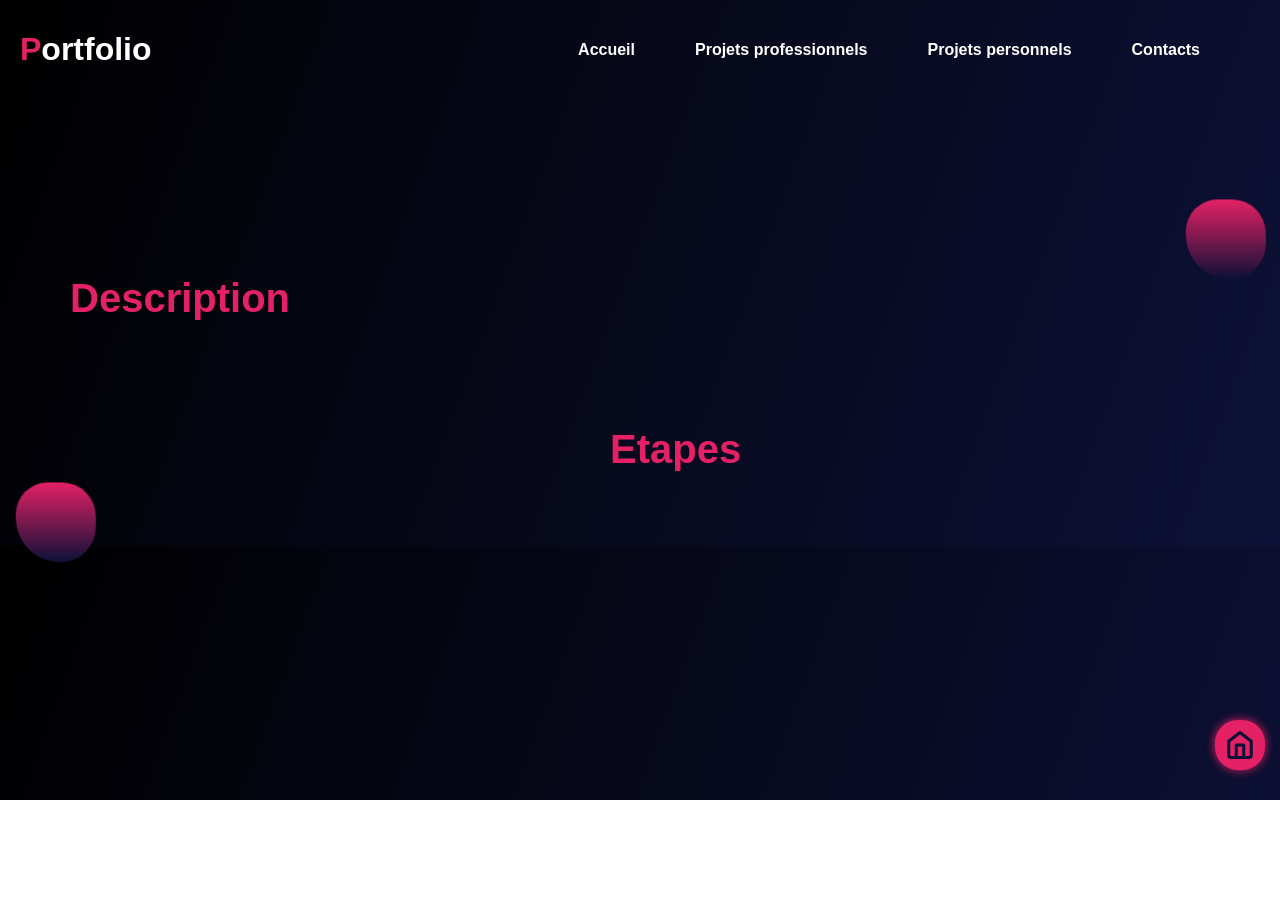
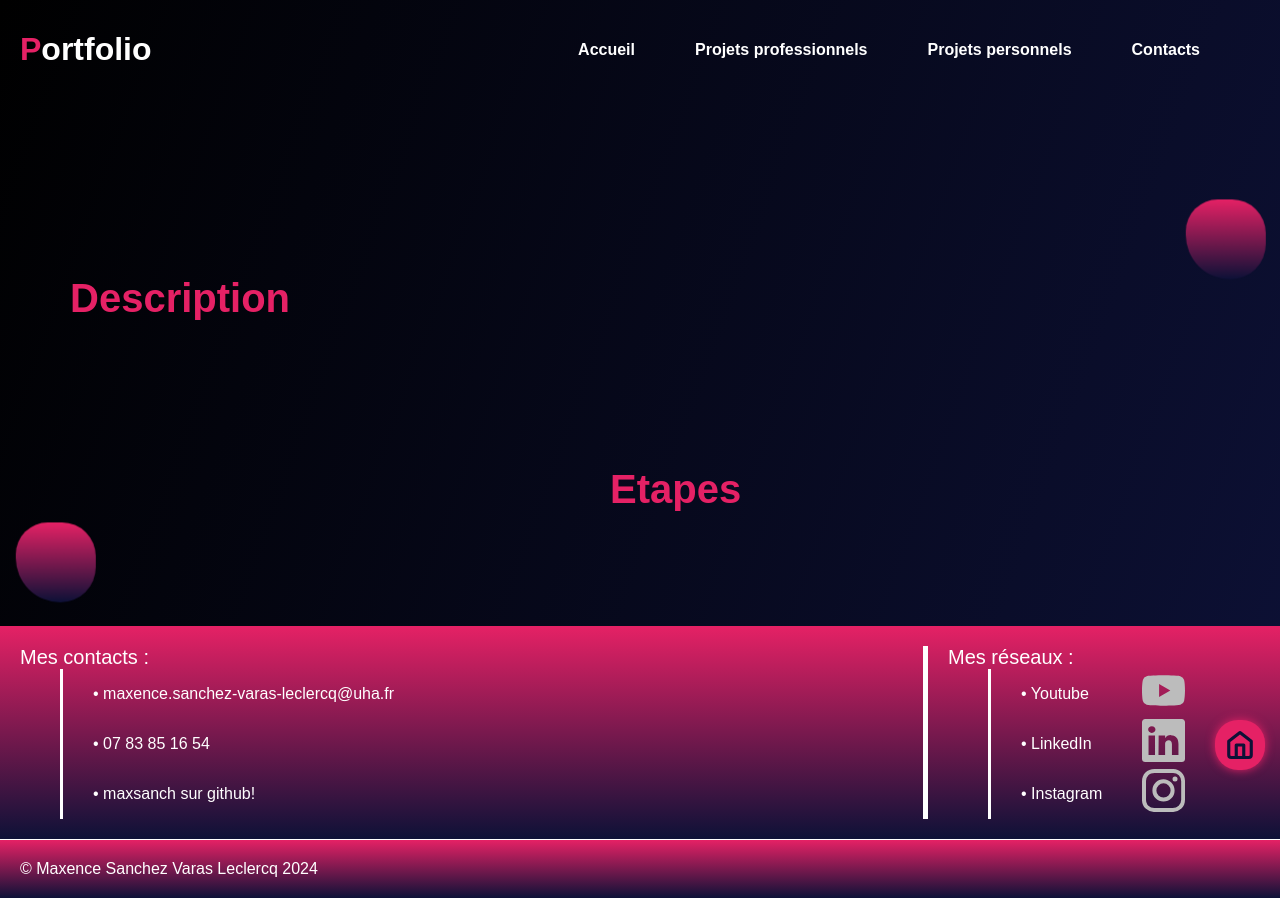
Before and after one commit to maxsanch/MaxenceSanchez, a plain HTML site: page pages/projetsdétail.html in a window 1280 px wide. Shown: the top 898 px of the page. Before the commit the page ends 800 px from the top, so only its background shows below. Drawn offline with Linux system fonts and the light colour scheme.

Commit message:
continuer

```diff
--- a/pages/projetsdétail.html
+++ b/pages/projetsdétail.html
@@ -72,6 +72,65 @@
 
         </div>
     </div>
+    <footer id="bas">
+        <!-- chaque rubrique contient l'ensemble de données pour 1 type d'information, les informations des SAE sont affichées en Javascript -->
+        <div class="gauche">
+            <div class="contactes">
+                Mes contacts :
+            </div>
+            <div class="liens">
+                <p>
+                    • maxence.sanchez-varas-leclercq@uha.fr
+                </p>
+                <p>
+                    • 07 83 85 16 54
+                </p>
+                <p>
+                    • maxsanch sur github!
+                </p>
+            </div>
+        </div>
+        <div class="droite">
+            <!-- la classe contacts contient un code qui semble long mais qui est rempli pour la plus grande partie d'icones svg -->
+            <div class="contactes">
+                Mes réseaux :
+            </div>
+            <div class="liens">
+                <!-- toujours les réseaux et leurs icones -->
+                <div class="res">
+                    <p> <a href="https://www.youtube.com/channel/UC0H-rwYaFfV0uFkB9mJAj2Q" class="rese"> • Youtube</a>
+                    </p>
+                    <a href="https://www.youtube.com/channel/UC0H-rwYaFfV0uFkB9mJAj2Q" class="rese"><svg class="i"
+                            xmlns="http://www.w3.org/2000/svg" width="43" height="43" viewBox="0 0 24 24"
+                            fill="#bcbcbc">
+                            <path
+                                d="M12.04 3.5c.59 0 7.54.02 9.34.5a3.02 3.02 0 0 1 2.12 2.15C24 8.05 24 12 24 12v.04c0 .43-.03 4.03-.5 5.8A3.02 3.02 0 0 1 21.38 20c-1.76.48-8.45.5-9.3.51h-.17c-.85 0-7.54-.03-9.29-.5A3.02 3.02 0 0 1 .5 17.84c-.42-1.61-.49-4.7-.5-5.6v-.5c.01-.9.08-3.99.5-5.6a3.02 3.02 0 0 1 2.12-2.14c1.8-.49 8.75-.51 9.34-.51zM9.54 8.4v7.18L15.82 12 9.54 8.41z" />
+                        </svg></a>
+                </div>
+                <div class="res">
+                    <p><a href="https://www.linkedin.com/in/maxence-sanchez-5877082a4/" class="rese"> • LinkedIn</a></p>
+                    <a href="https://www.linkedin.com/in/maxence-sanchez-5877082a4/" class="rese"><svg class="i"
+                            xmlns="http://www.w3.org/2000/svg" width="43" height="43" viewBox="0 0 24 24"
+                            fill="#bcbcbc">
+                            <path
+                                d="M22.23 0H1.77C.8 0 0 .77 0 1.72v20.56C0 23.23.8 24 1.77 24h20.46c.98 0 1.77-.77 1.77-1.72V1.72C24 .77 23.2 0 22.23 0zM7.27 20.1H3.65V9.24h3.62V20.1zM5.47 7.76h-.03c-1.22 0-2-.83-2-1.87 0-1.06.8-1.87 2.05-1.87 1.24 0 2 .8 2.02 1.87 0 1.04-.78 1.87-2.05 1.87zM20.34 20.1h-3.63v-5.8c0-1.45-.52-2.45-1.83-2.45-1 0-1.6.67-1.87 1.32-.1.23-.11.55-.11.88v6.05H9.28s.05-9.82 0-10.84h3.63v1.54a3.6 3.6 0 0 1 3.26-1.8c2.39 0 4.18 1.56 4.18 4.89v6.21z" />
+                        </svg></a>
+                </div>
+                <div class="res">
+                    <p><a href="https://www.instagram.com/maxence.svl/" class="rese">• Instagram</a></p>
+                    <a href="https://www.instagram.com/maxence.svl/" class="rese"><svg class="i"
+                            xmlns="http://www.w3.org/2000/svg" width="43" height="43" viewBox="0 0 24 24"
+                            fill="#bcbcbc">
+                            <path
+                                d="M16.98 0a6.9 6.9 0 0 1 5.08 1.98A6.94 6.94 0 0 1 24 7.02v9.96c0 2.08-.68 3.87-1.98 5.13A7.14 7.14 0 0 1 16.94 24H7.06a7.06 7.06 0 0 1-5.03-1.89A6.96 6.96 0 0 1 0 16.94V7.02C0 2.8 2.8 0 7.02 0h9.96zm.05 2.23H7.06c-1.45 0-2.7.43-3.53 1.25a4.82 4.82 0 0 0-1.3 3.54v9.92c0 1.5.43 2.7 1.3 3.58a5 5 0 0 0 3.53 1.25h9.88a5 5 0 0 0 3.53-1.25 4.73 4.73 0 0 0 1.4-3.54V7.02a5 5 0 0 0-1.3-3.49 4.82 4.82 0 0 0-3.54-1.3zM12 5.76c3.39 0 6.2 2.8 6.2 6.2a6.2 6.2 0 0 1-12.4 0 6.2 6.2 0 0 1 6.2-6.2zm0 2.22a3.99 3.99 0 0 0-3.97 3.97A3.99 3.99 0 0 0 12 15.92a3.99 3.99 0 0 0 3.97-3.97A3.99 3.99 0 0 0 12 7.98zm6.44-3.77a1.4 1.4 0 1 1 0 2.8 1.4 1.4 0 0 1 0-2.8z" />
+                        </svg></a>
+                </div>
+            </div>
+        </div>
+    </footer>
+    <footer class="sousfooter">
+        © Maxence Sanchez Varas Leclercq 2024
+    </footer>
 </body>
 <script src="../script/data.js"></script>
 <script src="../script/page.js"></script>
--- a/styles/styles.css
+++ b/styles/styles.css
@@ -3,6 +3,7 @@ body {
     font-family: Arial, Helvetica, sans-serif;
     background: linear-gradient(110deg, #000000, #0d1137);
     color: white;
+    overflow-x: hidden;
 }
 
 img {
@@ -31,12 +32,13 @@ header {
     justify-content: space-between;
     align-items: center;
     position: fixed;
-    z-index: 1000001;
+    z-index: 101;
     top: 0;
     left: 0;
     right: 0;
     padding: 10px;
     padding-inline: 20px;
+
 }
 
 header::before {
@@ -732,7 +734,7 @@ footer {
 .tel2 {
     display: flex;
     justify-content: center;
-    margin-bottom: 40px;
+    margin-bottom: 80px;
     margin-inline: 70px;
     position: relative;
     z-index: 2;
@@ -781,8 +783,6 @@ footer {
     margin-top: 20vh;
     margin-bottom: 40px;
 }
-
-
 
 
 .parenta {
@@ -1019,6 +1019,43 @@ footer {
     }
 }
 
+.tourner{
+    border: 8px solid #f3f3f300;
+    border-top: 8px solid #e52165;
+    border-radius: 50%;
+    width: 80px;
+    height: 80px;
+    animation: spin 1s linear infinite;
+}
+.fixed{
+    position: fixed;
+    top: 0;
+    bottom: 0;
+    left: 0;
+    right: 0;
+    background: linear-gradient(110deg, #000000, #0d1137);
+    z-index: 1001;
+    display: flex;
+    align-items: center;
+    justify-content: center;
+    animation: forwards fincharge 0.8s ease-in-out;
+    animation-delay: 3s;
+}
+
+@keyframes fincharge{
+    50%{
+        transform: translateX(100%);
+    }
+    100%{
+        display: none;
+        transform: translateX(100%);
+    }
+}
+
+@keyframes spin {
+    0% { transform: rotate(0deg); }
+    100% { transform: rotate(360deg); }
+}
 
 @media (max-width:600px) {
     body {
```
Also changed, not shown: pages/projperso.html (+5 -0 lines).
